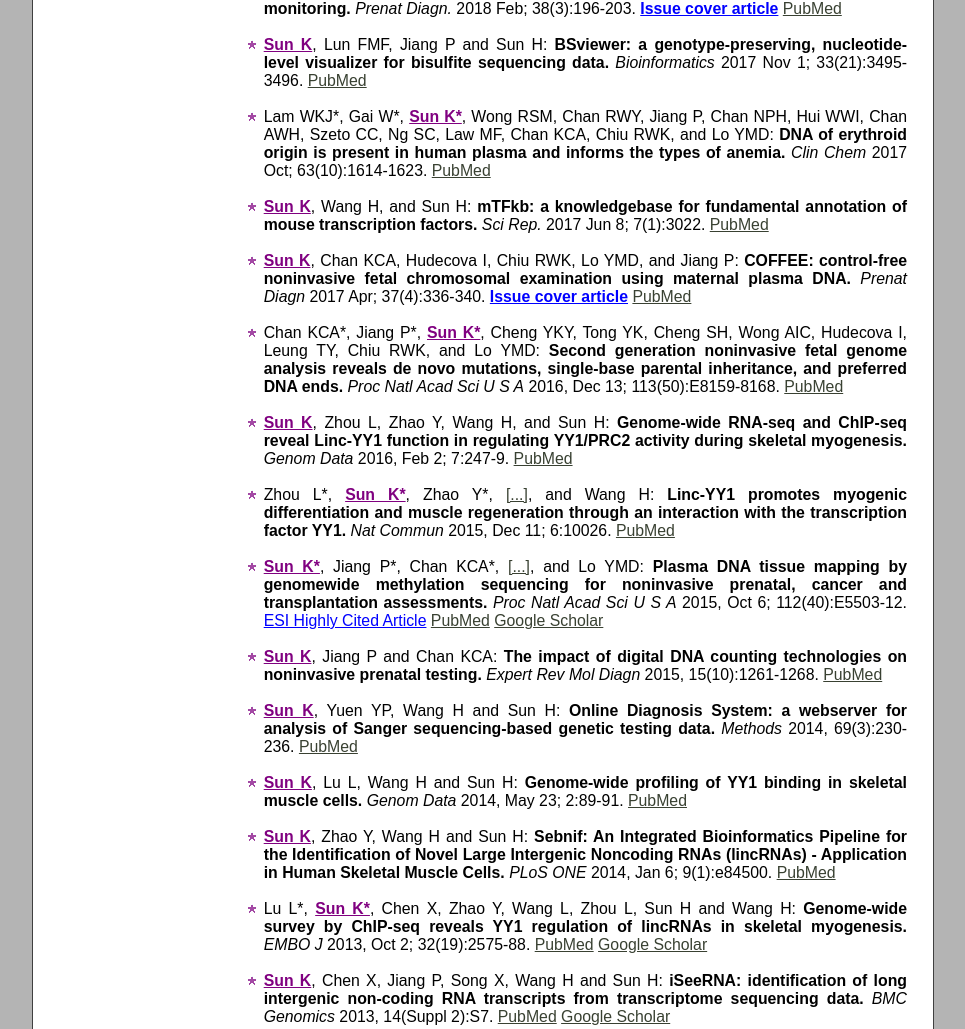
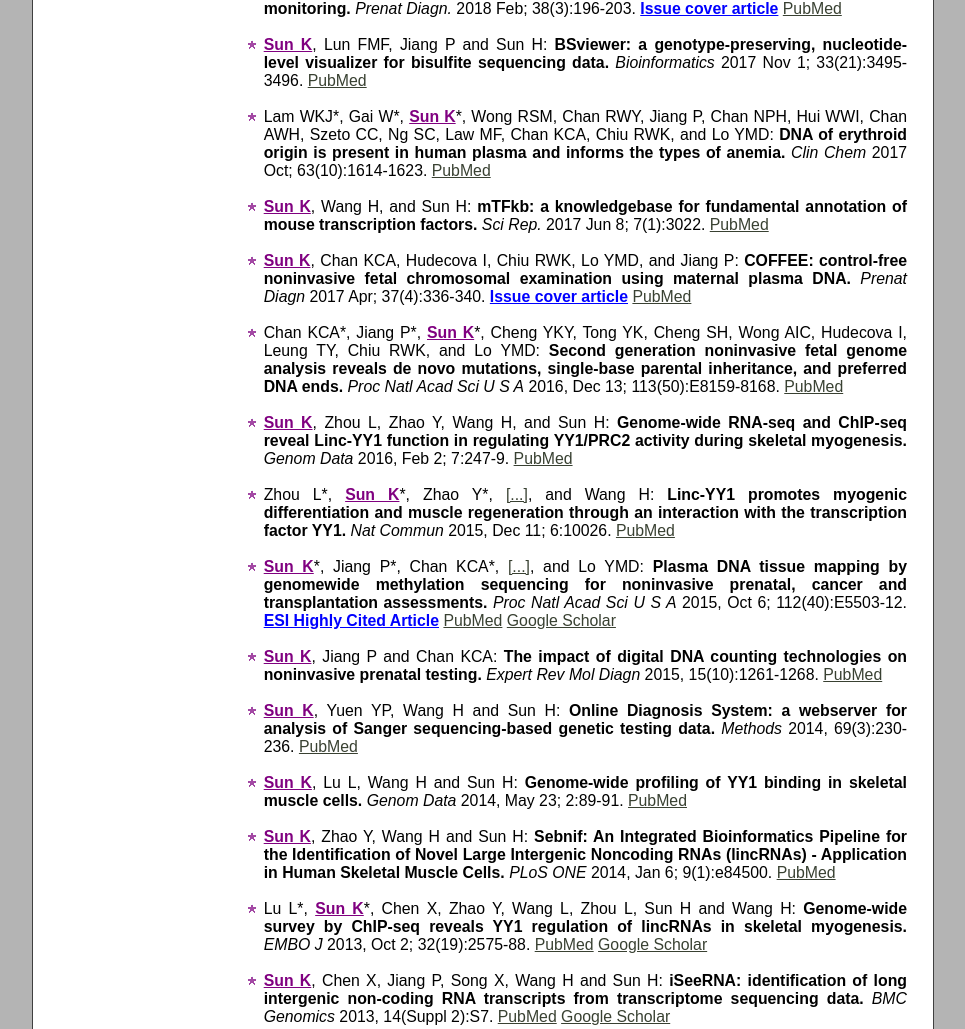
Before and after one commit to hellosunking/hellosunking.github.io, a PHP site: page /publication.html in a window 1280 px wide. Shown: the part 923-1952 px from the top of the page, without its empty margins (157-1122 px from the left). Run offline with PHP 8.4, Linux system fonts and the light colour scheme.

Commit message:
Initial commit

```diff
--- a/css/style.css
+++ b/css/style.css
@@ -19,7 +19,7 @@
 	padding-bottom: 25px;
 }
 
-a  {
+a {
 	color:#394132;
 	text-decoration:none;
 }
@@ -337,6 +337,7 @@
 }
 .highlight {
 	color: blue;
+	font-weight: bold;
 }
 
 #interestTable {
--- a/publication.html
+++ b/publication.html
@@ -90,7 +90,7 @@
 <a href="https://www.ncbi.nlm.nih.gov/pubmed/28961742" target="pubmed">PubMed</a>
 </li><br />
 
-<li>Lam WKJ*, Gai W*, <div class="pub_myname">Sun K*</div>, Wong RSM, Chan RWY, Jiang P, Chan NPH, Hui WWI, Chan AWH, Szeto CC, Ng SC, Law MF, Chan KCA, Chiu RWK, and Lo YMD:
+<li>Lam WKJ*, Gai W*, <div class="pub_myname">Sun K</div>*, Wong RSM, Chan RWY, Jiang P, Chan NPH, Hui WWI, Chan AWH, Szeto CC, Ng SC, Law MF, Chan KCA, Chiu RWK, and Lo YMD:
 <b>DNA of erythroid origin is present in human plasma and informs the types of anemia.</b>
 <I>Clin Chem</I> 2017 Oct; 63(10):1614-1623.
 <a href="https://www.ncbi.nlm.nih.gov/pubmed/28784691" target="pubmed">PubMed</a>
@@ -109,7 +109,7 @@
 <a href="https://www.ncbi.nlm.nih.gov/pubmed/28165140" target="pubmed">PubMed</a>
 </li><br />
 
-<li>Chan KCA*, Jiang P*, <div class="pub_myname">Sun K*</div>, Cheng YKY, Tong YK, Cheng SH, Wong AIC, Hudecova I, Leung TY, Chiu RWK, and Lo YMD:
+<li>Chan KCA*, Jiang P*, <div class="pub_myname">Sun K</div>*, Cheng YKY, Tong YK, Cheng SH, Wong AIC, Hudecova I, Leung TY, Chiu RWK, and Lo YMD:
 <b>Second generation noninvasive fetal genome analysis reveals de novo mutations, single-base parental inheritance, and preferred DNA ends.</b>
 <I>Proc Natl Acad Sci U S A</I> 2016, Dec 13; 113(50):E8159-8168.
 <a href="https://www.ncbi.nlm.nih.gov/pubmed/27799561" target="pubmed">PubMed</a>
@@ -121,13 +121,13 @@
 <a href="https://www.ncbi.nlm.nih.gov/pubmed/26981420" target="pubmed">PubMed</a>
 </li><br />
 
-<li>Zhou L*, <div class="pub_myname">Sun K*</div>, Zhao Y*, <a title="Zhang S, Wang X, Li Y, Lu L, Chen X, Chen F, Bao X, Zhu X,&#13;Wang L, Tang LY, Esteban MA, Wang R, Jauch R, Sun H">[...]</a>, and Wang H:
+<li>Zhou L*, <div class="pub_myname">Sun K</div>*, Zhao Y*, <a title="Zhang S, Wang X, Li Y, Lu L, Chen X, Chen F, Bao X, Zhu X,&#13;Wang L, Tang LY, Esteban MA, Wang R, Jauch R, Sun H">[...]</a>, and Wang H:
 <b>Linc-YY1 promotes myogenic differentiation and muscle regeneration through an interaction with the transcription factor YY1.</b>
 <I>Nat Commun</I> 2015, Dec 11; 6:10026.
 <a href="https://www.ncbi.nlm.nih.gov/pubmed/26658965" target="pubmed">PubMed</a>
 </li><br />
 
-<li><div class="pub_myname">Sun K*</div>, Jiang P*, Chan KCA*, <a title="Wong J, Cheng YK, Liang RH, Chan WK, Ma ES, Chan SL, Cheng SH, Chan RW,&#13;Tong YK, Ng SS, Mong RSM, Hui DS, Leung TN, Leung TY, Lai PBS, Chiu RWK">[...]</a>, and Lo YMD:
+<li><div class="pub_myname">Sun K</div>*, Jiang P*, Chan KCA*, <a title="Wong J, Cheng YK, Liang RH, Chan WK, Ma ES, Chan SL, Cheng SH, Chan RW,&#13;Tong YK, Ng SS, Mong RSM, Hui DS, Leung TN, Leung TY, Lai PBS, Chiu RWK">[...]</a>, and Lo YMD:
 <b>Plasma DNA tissue mapping by genomewide methylation sequencing for noninvasive prenatal, cancer and transplantation assessments.</b>
 <I>Proc Natl Acad Sci U S A</I> 2015, Oct 6; 112(40):E5503-12.
 <a href="#" class="highlight">ESI Highly Cited Article</a>
@@ -159,7 +159,7 @@
 <a href="https://www.ncbi.nlm.nih.gov/pubmed/24400097" target="pubmed">PubMed</a>
 </li><br />
 
-<li>Lu L*, <div class="pub_myname">Sun K*</div>, Chen X, Zhao Y, Wang L, Zhou L, Sun H and Wang H:
+<li>Lu L*, <div class="pub_myname">Sun K</div>*, Chen X, Zhao Y, Wang L, Zhou L, Sun H and Wang H:
 <b>Genome-wide survey by ChIP-seq reveals YY1 regulation of lincRNAs in skeletal myogenesis.</b>
 <I>EMBO J</I> 2013, Oct 2; 32(19):2575-88.
 <a href="https://www.ncbi.nlm.nih.gov/pubmed/23942234" target="pubmed">PubMed</a>
--- a/software.html
+++ b/software.html
@@ -103,7 +103,7 @@
 <li><a href="http://sunlab.cpy.cuhk.edu.hk/GeneCT/" target="_blank">
 GeneCT</a>: Generalizable cancerous-status and tissue origin classifier for tissue biopsies</li>
 <a href="http://sunlab.cpy.cuhk.edu.hk/GeneCT/" target="_blank">
-<img src="logos/GeneCT.png" /></a><br /><br />
+<img src="logos/GeneCT.png" width="70%" height="70%" /></a><br /><br />
 
 <li><a href="http://sunlab.cpy.cuhk.edu.hk/ODS/" target="_blank">
 ODS</a>: the Online Diagnosis System for Sanger sequencing based genetic testing</li>
```
